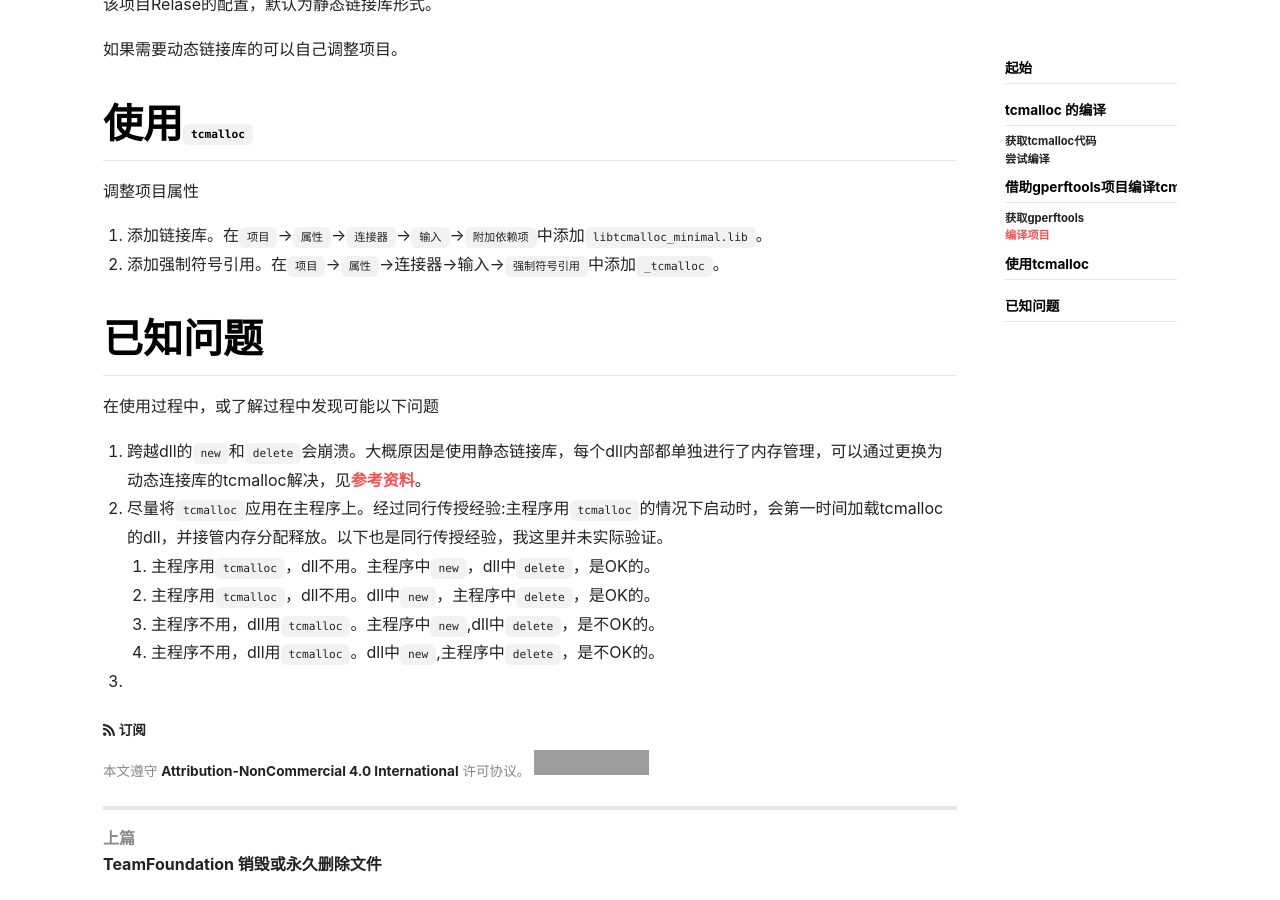
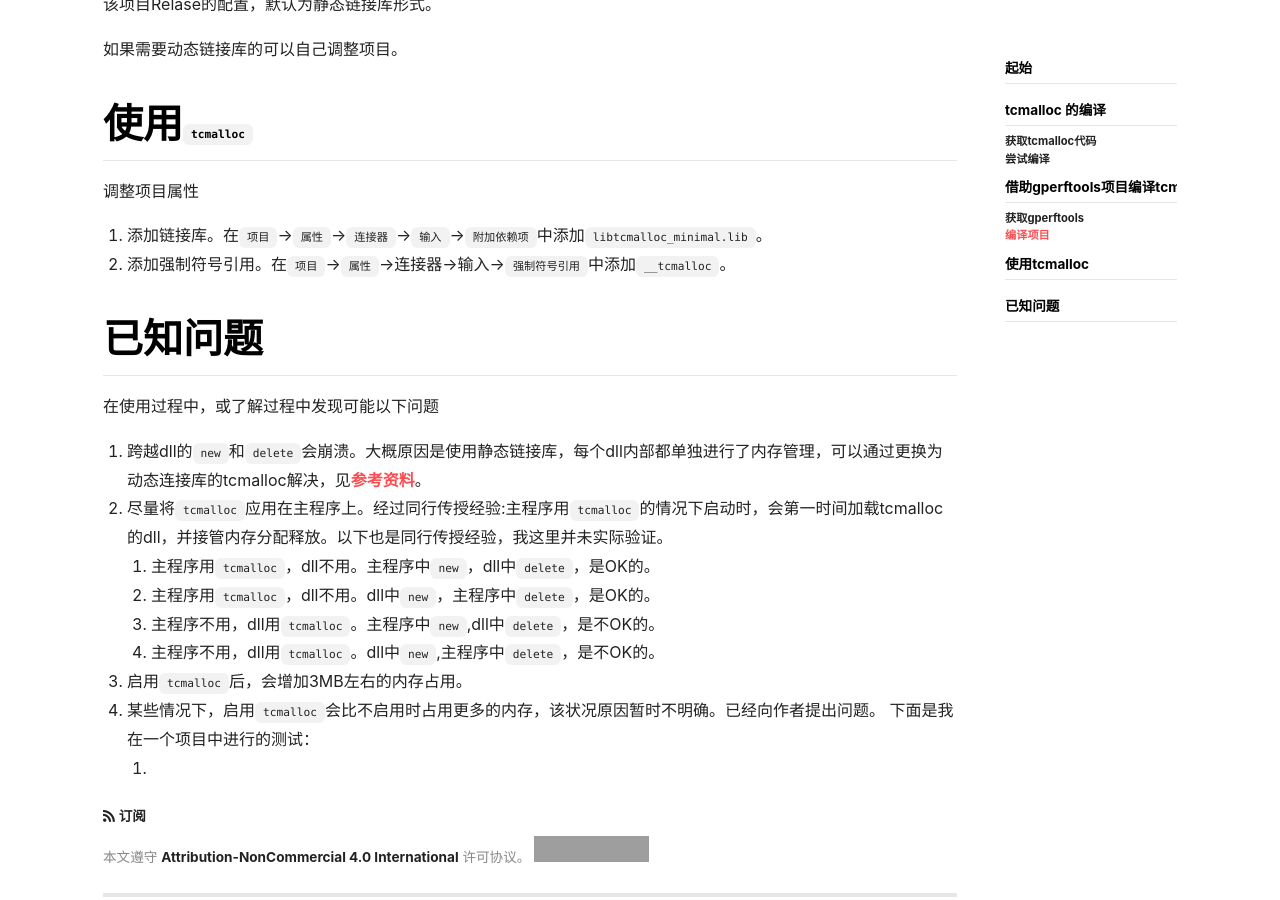
Before and after one commit to xiaohunqupo/xiaohunqupo.github.io, a Jekyll site: the page built from _posts/2024-05-09-play_with_tcmalloc_in_windows.md, in a window 1280 px wide and 900 px high, scrolled down 1485 px. Built offline with Jekyll 4.4.1, drawn with Linux system fonts in a browser that asks for light colours; nearby versions of some CDN libraries; grey boxes are pictures that could not be loaded.

Commit message:
Update 2024-05-09-play_with_tcmalloc_in_windows.md

```diff
--- a/_posts/2024-05-09-play_with_tcmalloc_in_windows.md
+++ b/_posts/2024-05-09-play_with_tcmalloc_in_windows.md
@@ -47,7 +47,7 @@ gperftools这个工具包包含了很多项目，且默认提供`Visual Studio`
 # 使用`tcmalloc`
 调整项目属性
 1. 添加链接库。在`项目`->`属性`->`连接器`->`输入`->`附加依赖项`中添加`libtcmalloc_minimal.lib`。
-2. 添加强制符号引用。在`项目`->`属性`->连接器->输入->`强制符号引用`中添加`_tcmalloc`。
+2. 添加强制符号引用。在`项目`->`属性`->连接器->输入->`强制符号引用`中添加`__tcmalloc`。
 
 # 已知问题
 在使用过程中，或了解过程中发现可能以下问题
@@ -57,4 +57,7 @@ gperftools这个工具包包含了很多项目，且默认提供`Visual Studio`
    2. 主程序用`tcmalloc`，dll不用。dll中`new`，主程序中`delete`，是OK的。
    3. 主程序不用，dll用`tcmalloc`。主程序中`new`,dll中`delete`，是不OK的。
    4. 主程序不用，dll用`tcmalloc`。dll中`new`,主程序中`delete`，是不OK的。
-3.
+3. 启用`tcmalloc`后，会增加3MB左右的内存占用。
+4. 某些情况下，启用`tcmalloc`会比不启用时占用更多的内存，该状况原因暂时不明确。已经向作者提出问题。
+   下面是我在一个项目中进行的测试：
+   1.
```
